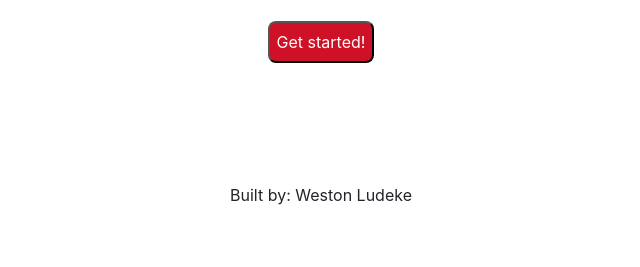
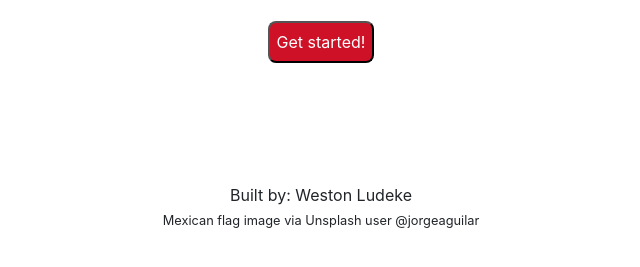
Before and after one commit to westonludeke/mexico-capitals-quiz, a plain HTML site: page index.html in a window 1280 px wide. Shown: the part 507-774 px from the top of the page, without its empty margins (319-959 px from the left). Drawn offline with nearby package versions, Linux system fonts and the light colour scheme.

Commit message:
Updated index
Added an image credit to the HTML page.

```diff
--- a/index.html
+++ b/index.html
@@ -29,7 +29,9 @@
 		</div>
 		<br><br><br>
 	<footer>
-		<p3>Built by: Weston Ludeke</p3>
+		<p3>Built by: Weston Ludeke<br>
+			<small>Mexican flag image via Unsplash user @jorgeaguilar</small>
+		</p3>
 	</footer>
 	</center>
 </div>
```
